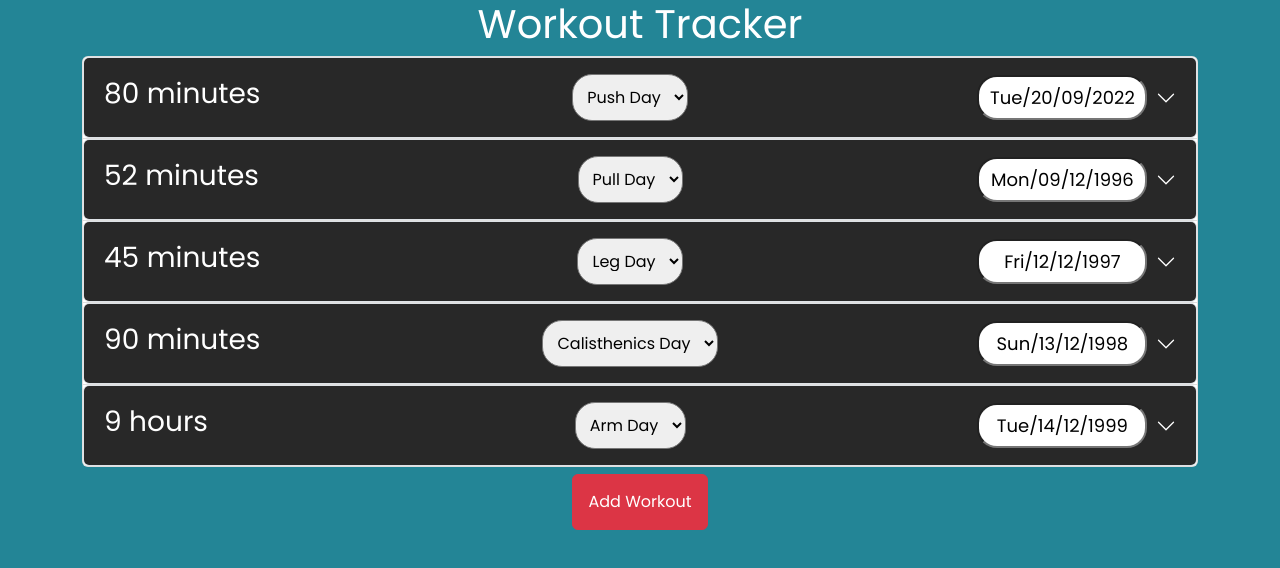
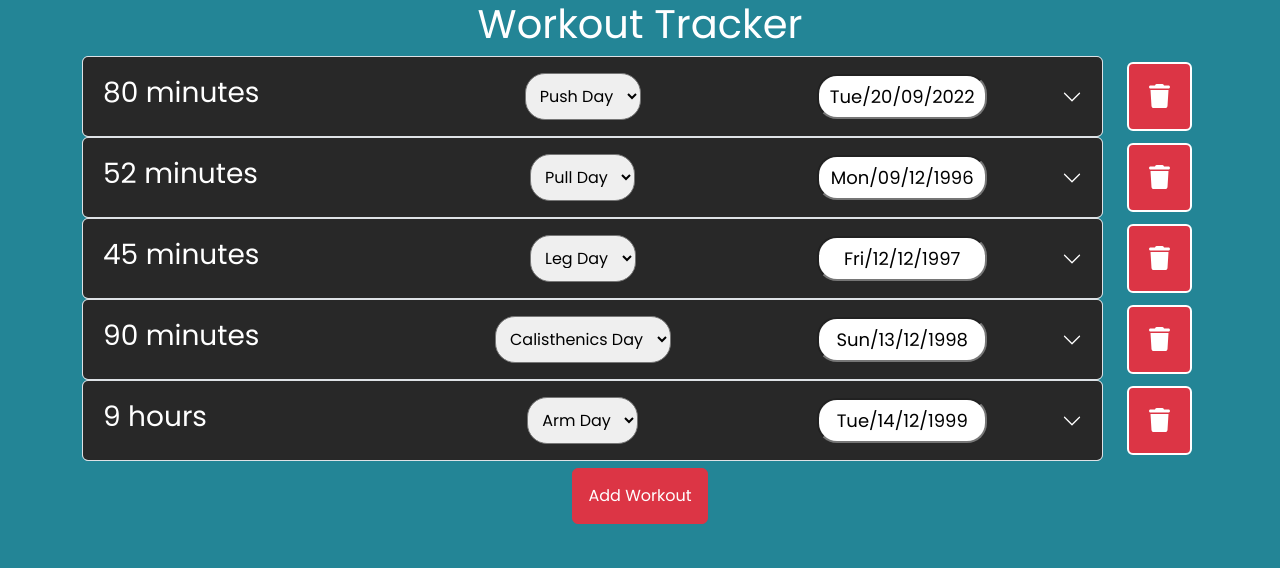
Before and after one commit to nnd1402/workout-masters-front, a React (Create React App) app: page /list in a window 1280 px wide. Shown: the top 568 px of the page. Built offline with nearby package versions, Linux system fonts and the light colour scheme.

Commit message:
added trashcan button and modal popup
Without functionality

```diff
--- a/src/components/pages/WorkoutList/WorkoutBlock.tsx
+++ b/src/components/pages/WorkoutList/WorkoutBlock.tsx
@@ -17,11 +17,11 @@ const WorkoutBlock = (props: any) => {
 	}
 
 	return (
-		<div>
+		<>
 			<Accordion>
 				<Accordion.Item eventKey='0'>
 					<Accordion.Header className='accordion-header'>
-						<Col lg='2' className='header-column '>
+						<Col className='header-column '>
 							<h3>{props.workoutDuration}</h3>
 						</Col>
 						<Col className='header-column text-center'>
@@ -36,8 +36,8 @@ const WorkoutBlock = (props: any) => {
 								))}
 							</select>
 						</Col>
-						<Col xs lg='2'>
-							<div onClick={disablePropagation}>
+						<Col>
+							<div className='text-center' onClick={disablePropagation}>
 								<DatePicker
 									className='datepicker text-center'
 									selected={props.workoutDate}
@@ -49,12 +49,13 @@ const WorkoutBlock = (props: any) => {
 							</div>
 						</Col>
 					</Accordion.Header>
+
 					<Accordion.Body>
 						<p>{props.workoutDescription}</p>
 					</Accordion.Body>
 				</Accordion.Item>
 			</Accordion>
-		</div>
+		</>
 	);
 };
 
--- a/src/components/pages/WorkoutList/WorkoutList.tsx
+++ b/src/components/pages/WorkoutList/WorkoutList.tsx
@@ -1,8 +1,10 @@
 import { useState } from 'react';
 import WorkoutBlock from './WorkoutBlock';
-import { ListGroup, ListGroupItem, Alert } from 'react-bootstrap';
+import { ListGroup, ListGroupItem, Alert, Row, Col } from 'react-bootstrap';
 import { Link } from 'react-router-dom';
+
 import { useSearchParams } from 'react-router-dom';
+import WorkoutDeleteBtn from './components/WorkoutDeleteBtn';
 
 const WorkoutList = () => {
 	const [dateInfo, setDateInfo] = useState([
@@ -38,7 +40,7 @@ const WorkoutList = () => {
 		}
 	]);
 
-	const [isShowingAlert, setShowingAlert] = useState(false);
+	//const [isShowingAlert, setShowingAlert] = useState(false);
 
 	const [searchParams] = useSearchParams();
 	const showMessage = searchParams.get('showMessage');
@@ -61,6 +63,8 @@ const WorkoutList = () => {
 				{dateInfo.map((dateInfo: any, index) => {
 					return (
 						<ListGroupItem key={index}>
+							<Row>
+								<Col sm='11'>
 									<WorkoutBlock
 										key={index}
 										workoutIndex={index}
@@ -70,6 +74,12 @@ const WorkoutList = () => {
 										workoutDate={dateInfo.workoutDate}
 										setStartDate={setStartDate}
 									/>
+								</Col>
+
+								<Col xs>
+									<WorkoutDeleteBtn workoutTitle={dateInfo.workoutTitle} />
+								</Col>
+							</Row>
 						</ListGroupItem>
 					);
 				})}
--- /dev/null
+++ b/src/components/pages/WorkoutList/components/WorkoutDeleteBtn.tsx
@@ -0,0 +1,40 @@
+import { useState } from 'react';
+import { Button, Modal } from 'react-bootstrap';
+import { FontAwesomeIcon } from '@fortawesome/react-fontawesome';
+import { faTrash } from '@fortawesome/free-solid-svg-icons';
+
+const WorkoutDeleteBtn = (props: any) => {
+	const [show, setShow] = useState(false);
+
+	const handleClose = () => setShow(false);
+	const handleShow = () => setShow(true);
+
+	return (
+		<>
+			<Button variant='danger' className='trashcan-btn' onClick={handleShow}>
+				<FontAwesomeIcon className='trashcan-icon' size='xl' icon={faTrash} />
+			</Button>
+			<Modal
+				show={show}
+				onHide={handleClose}
+				backdrop='static'
+				keyboard={false}
+			>
+				<Modal.Header closeButton>
+					<Modal.Title>Delete Workout?</Modal.Title>
+				</Modal.Header>
+				<Modal.Body>
+					Are you sure you want to delete {props.workoutTitle}?"
+				</Modal.Body>
+				<Modal.Footer>
+					<Button variant='secondary' onClick={handleClose}>
+						Close
+					</Button>
+					<Button variant='primary'>Delete</Button>
+				</Modal.Footer>
+			</Modal>
+		</>
+	);
+};
+
+export default WorkoutDeleteBtn;
--- a/src/index.css
+++ b/src/index.css
@@ -124,3 +124,23 @@ input[type='number'] {
 	opacity: 0;
 	transition: all 250ms linear 5s;
 }
+
+.trashcan-btn {
+	padding: 20px;
+	border: 2px solid #fff;
+	margin-top: 6px;
+}
+
+.trashcan-btn:hover {
+	background-color: aquamarine !important;
+	color: black !important;
+	border: 2px solid black !important;
+}
+
+.row {
+	background-color: #238596;
+}
+
+.list-group-item {
+	border: none;
+}
```
Lines whose indentation alone changed are shown as unchanged.
